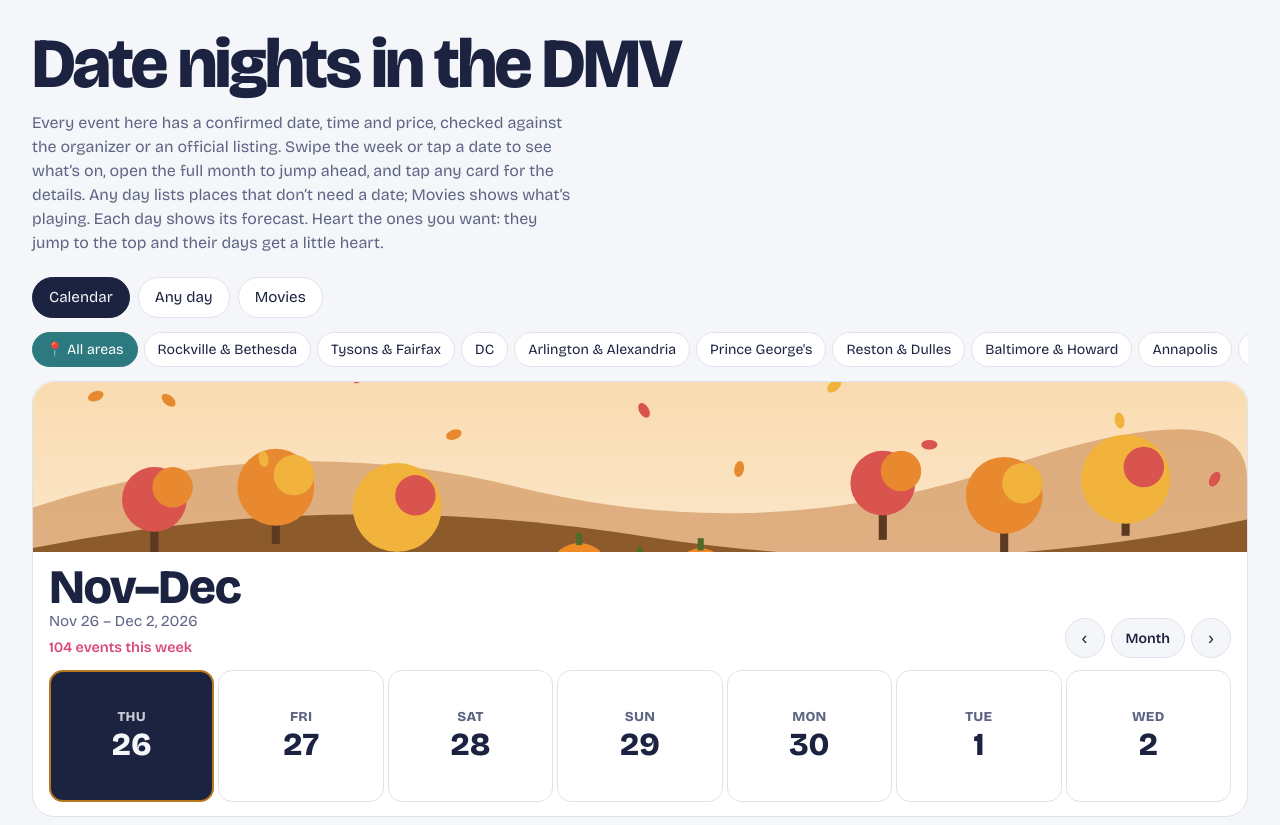
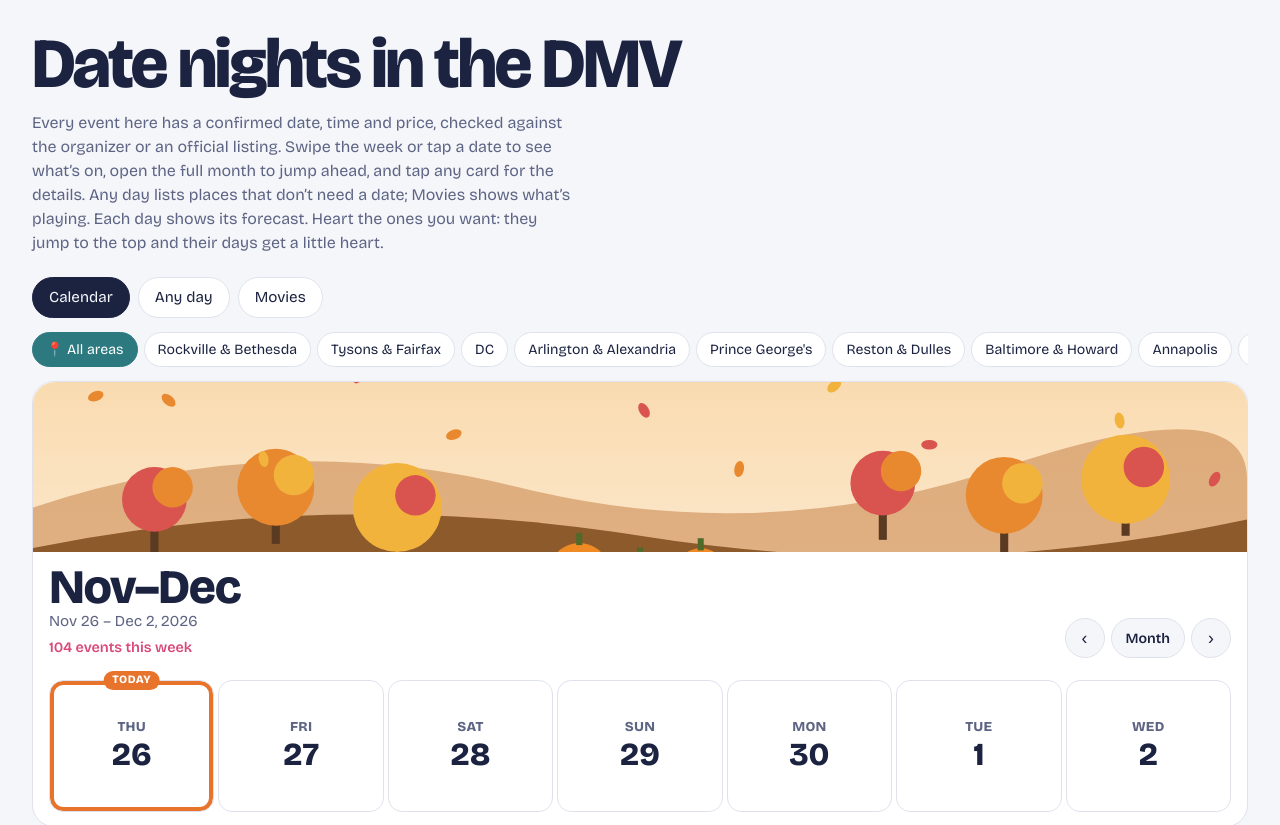
Before and after one commit to eseto9/DMVActivities, a plain HTML site: page index.html in a window 1280 px wide. Shown: the top 825 px of the page. Drawn offline with nearby package versions, Linux system fonts and the light colour scheme; no server answers.

Commit message:
Selected day gets a thick orange border; today gets a Today tag
Replaces the dark fill on the selected day with a 4px orange border
(normal colors stay readable) and replaces today's outline with an
orange "Today" tag on top of its box. Month view marks today in orange.

Co-Authored-By: Claude Opus 5.5 <noreply@anthropic.com>

```diff
--- a/index.html
+++ b/index.html
@@ -38,7 +38,7 @@ body{margin:0;background:var(--bg);color:var(--ink);
 @media (min-width:900px){.wrap{padding:32px 32px 64px}
  .wrap .list{grid-template-columns:repeat(auto-fill,minmax(200px,1fr));gap:14px}
  .wrap .banner{height:170px}
- .wrap .day.sday{min-height:132px}
+ .wrap .day.sday{min-height:132px}.wrap .sday.today::before{font-size:.7rem;top:-10px;padding:2px 9px}
  .wrap .sday .dw{font-size:.95rem}.wrap .sday .dn{font-size:1.6rem}.wrap .sday .wxsvg{height:72px;margin:2px 0 0}.wrap .sday .temps{font-size:1.15rem}.wrap .sday .rain{font-size:.85rem}
  .wrap .bigcard{flex-basis:210px}
  header p{max-width:46em}}
@@ -80,8 +80,10 @@ header p{margin:0;color:var(--muted);max-width:34em}
 #hmenu button:hover{border-color:#E0242F;color:#E0242F}
 .day.past{opacity:.35}
 .day.has{font-weight:600}
-.day[aria-pressed="true"]{background:var(--ink);color:var(--bg)}
-.day.today{outline:2px solid var(--gold);outline-offset:-2px}
+.day[aria-pressed="true"]{background:var(--surface);color:var(--ink);box-shadow:inset 0 0 0 4px #E8742C}
+.grid .day.today{color:#E8742C;font-weight:800}
+.day.sday.today{overflow:visible}
+.sday.today::before{content:"Today";position:absolute;top:-9px;left:50%;transform:translateX(-50%);background:#E8742C;color:#fff;font-size:.6rem;font-weight:800;letter-spacing:.04em;text-transform:uppercase;padding:2px 7px;border-radius:999px;white-space:nowrap;z-index:2;line-height:1.3}
 .chips{display:flex;gap:6px;flex-wrap:wrap;margin:20px 0 6px}
 .chips button{padding:6px 13px;font-size:.88rem}
 .chips.areas{flex-wrap:nowrap;overflow-x:auto;scrollbar-width:none;margin:0 0 12px;padding-bottom:2px}
@@ -121,7 +123,7 @@ button:focus-visible,a:focus-visible{outline:3px solid var(--gold);outline-offse
 .mstat.soon{background:var(--blossom-soft);color:var(--blossom)}
 
 /* ---- week strip ---- */
-.strip{display:grid;grid-template-columns:repeat(7,minmax(0,1fr));gap:4px;touch-action:pan-y;user-select:none}
+.strip{display:grid;grid-template-columns:repeat(7,minmax(0,1fr));gap:4px;padding-top:10px;touch-action:pan-y;user-select:none}
 .day.sday{overflow:hidden;aspect-ratio:auto;min-height:118px;padding:6px 5px 7px;gap:1px;border-radius:14px;justify-content:flex-start;align-items:stretch;background:var(--surface);border:1px solid var(--line)}
 .sday .top{display:flex;justify-content:space-between;align-items:baseline;gap:2px;line-height:1}
 .sday .dw{font-size:.72rem;font-weight:700;text-transform:uppercase;letter-spacing:.02em;color:var(--muted)}
@@ -136,8 +138,6 @@ button:focus-visible,a:focus-visible{outline:3px solid var(--gold);outline-offse
 .sday.nofx .dw{font-size:.85rem}
 .wrap .sday.nofx .dn,.sday.nofx .dn{font-size:2rem}
 @media (max-width:560px){.wrap .sday.nofx .dn{font-size:1.3rem}.sday.nofx .dw{font-size:.7rem}}
-.day.sday[aria-pressed="true"] .dw,.day.sday[aria-pressed="true"] .nofc{color:inherit;opacity:.8}
-.day.sday[aria-pressed="true"] .hi{color:#FFB27A}.day.sday[aria-pressed="true"] .lo,.day.sday[aria-pressed="true"] .rain{color:#9CCBFF}
 .wxsvg .spin{transform-box:fill-box;transform-origin:center;animation:wxspin 14s linear infinite}
 .wxsvg .drift{animation:wxdrift 4s ease-in-out infinite alternate}
 .wxsvg .drop{animation:wxdrop 1.1s linear infinite}
@@ -150,9 +150,8 @@ button:focus-visible,a:focus-visible{outline:3px solid var(--gold);outline-offse
 @keyframes wxflake{0%{transform:translateY(-3px);opacity:0}30%{opacity:1}100%{transform:translateY(10px);opacity:0}}
 @keyframes wxbolt{0%,70%,100%{opacity:1}75%,90%{opacity:.15}}
 @media (prefers-reduced-motion:reduce){.wxsvg *{animation:none!important}}
-.day[aria-pressed="true"] small,.day[aria-pressed="true"] .lo,.day[aria-pressed="true"] .rain,.day[aria-pressed="true"] .nofc{color:inherit;opacity:.85}
 .grid .day .mwx{font-size:.72rem;line-height:1}
-.day.day[aria-pressed="true"]{background:var(--ink);color:var(--bg)}
+.day.day[aria-pressed="true"]{background:var(--surface);color:var(--ink);box-shadow:inset 0 0 0 4px #E8742C}
 .nav .txt{width:auto;border-radius:999px;padding:0 14px;font:inherit;font-size:.88rem;font-weight:600}
 /* ---- month popup ---- */
 .caldlg{border:0;border-radius:22px;background:var(--surface);color:var(--ink);padding:16px 16px 14px;width:min(460px,calc(100vw - 28px));max-width:none;box-shadow:0 24px 60px rgba(0,0,0,.35)}
```
